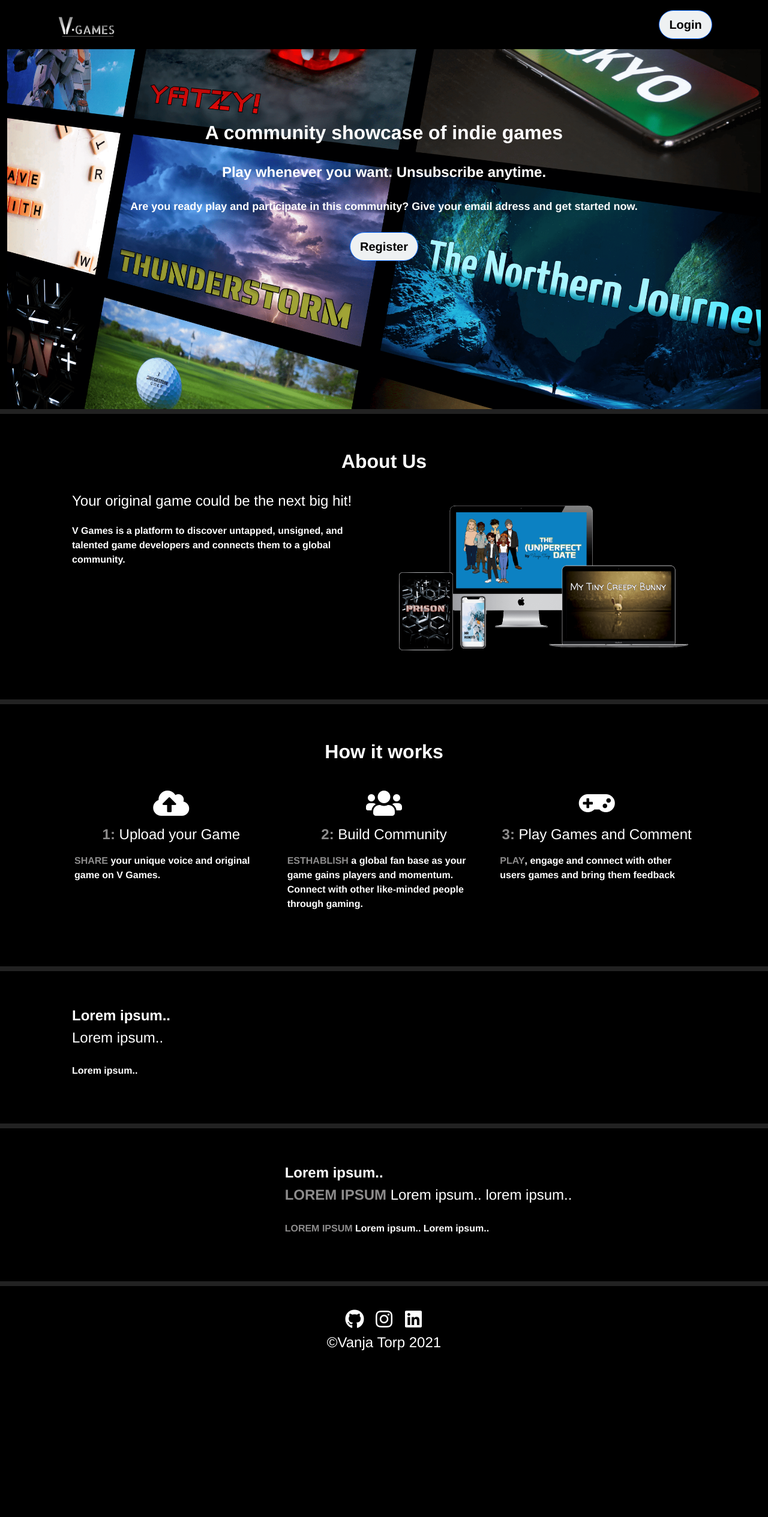
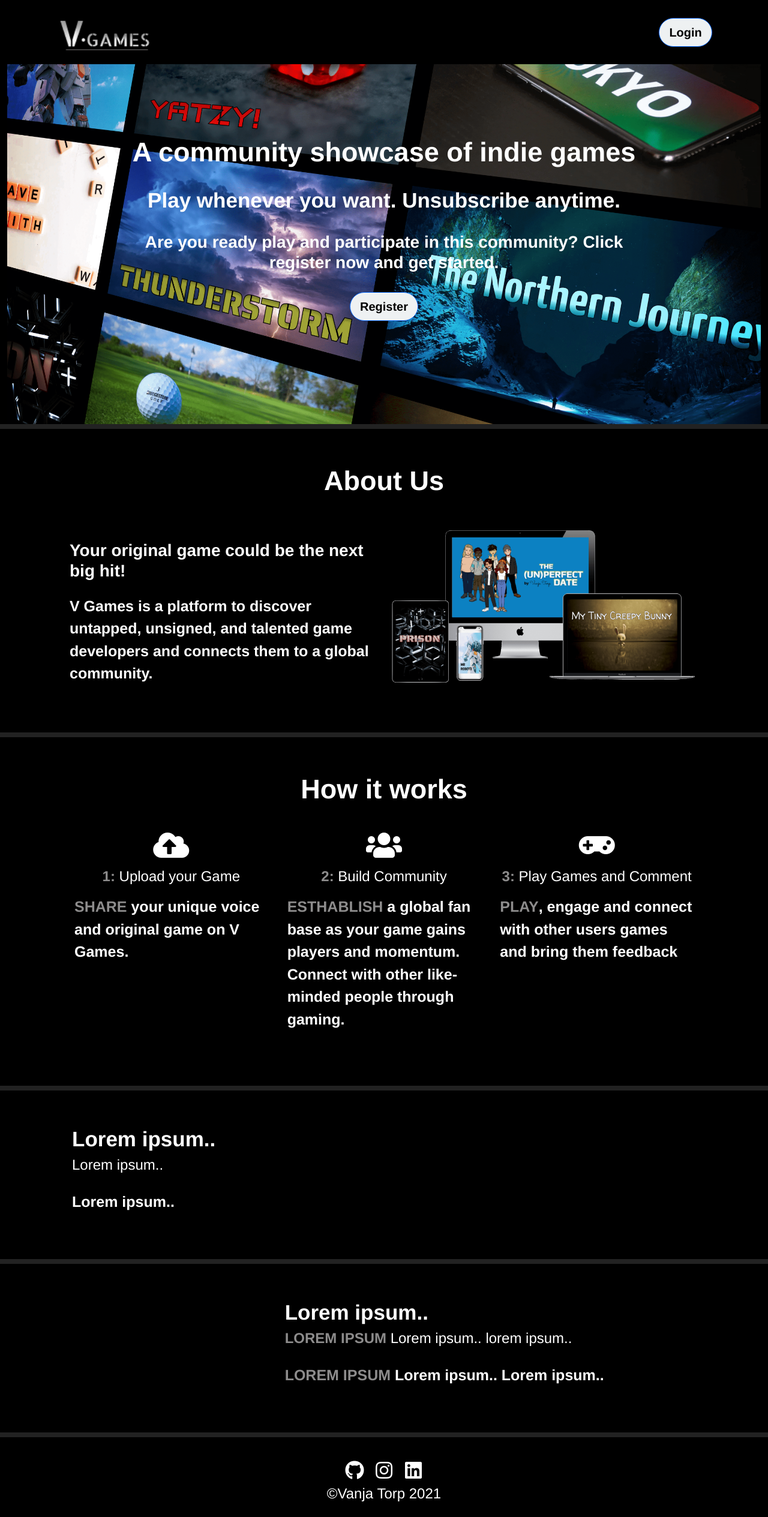
Before and after one commit to VTwin90/VGAME, a Flask app: page / in a window 1280 px wide. Shown: the whole page at 60% size. Before the commit the page ends 2251 px from the top, so only its background shows below. Run offline with Flask 2, Linux system fonts and the light colour scheme; some libraries are stand-ins or nearby versions.

Commit message:
update index.html and add media screens and styles

```diff
--- a/static/css/style.css
+++ b/static/css/style.css
@@ -195,4 +195,89 @@ p.description_text {
     .navbar {
         margin: 0%;
     }
+
+    h1 {
+        font-size: 35px;
+    }
+
+    h2 {
+        font-size: 25px;
+    }
+
+    h3 {
+        font-size: 20px;
+    }
+
+    p {
+        padding-top: 3%;
+        font-size: 18px;
+    }
+
+    p.username_text{
+        font-size: 16px;
+    }
 }
+
+@media only screen and (min-width: 1000px) {
+
+    h1 {
+        font-size: 40px;
+    }
+
+    h2 {
+        font-size: 30px;
+    }
+
+    h3 {
+        font-size: 24px;
+    }
+
+    p {
+        font-size: 20px;
+    }
+
+    .about_section{
+        padding: 40px 0px 0px 0px;
+    }
+}
+
+@media only screen and (min-width: 1200px) {
+
+    h1 {
+        font-size: 45px;
+    }
+
+    h2 {
+        font-size: 35px;
+    }
+
+    h3 {
+        font-size: 28px;
+    }
+
+    h5 {
+        font-size: 24px;
+    }
+
+    h6{
+        font-size: 22px;
+    }
+
+    p {
+        font-size: 25px;
+    }
+
+    a.nav-link {
+        font-size: x-large;
+    }
+
+    p.username_text{
+        font-size: 20px;
+    }
+
+    .logo{
+        width:160px;
+        height: 75px;
+    }
+
+}
--- a/templates/index.html
+++ b/templates/index.html
@@ -30,7 +30,7 @@
         <!--Navigation customised from BOOTSTRAP -->
         <div class="container">
             <nav class="navbar navbar-dark">
-                <a class="navbar-brand" href="index.html"><img src="static/images/logo.png" alt="logo" width="100" height="50" />
+                <a class="navbar-brand" href="index.html"><img src="static/images/logo.png" class="logo" alt="logo" width="100" height="50" />
                 </a>
                 <div>
                     <ul class="navbar-nav ms-auto">
@@ -63,7 +63,7 @@
                 <br>
                 <h2>Play whenever you want. Unsubscribe anytime.</h2>
                 <br>
-                <h3>Are you ready play and participate in this community? Give your email adress and get started now.
+                <h3>Are you ready play and participate in this community? Click register now and get started.
                 </h3>
                 <br>
                 <form>
@@ -168,11 +168,11 @@
     <div id="section" class="container">
         <div class="row">
             <h1 class="text-center pb-4">About Us</h1>
-            <div class="col-sm-12 col-md-6">
-                <h4>Your original game could be the next big hit!</h4>
+            <div class="col-sm-12 col-md-6 px-2 about_section">
+                <h3>Your original game could be the next big hit!</h3>
                 <p>V Games is a platform to discover untapped, unsigned, and talented game developers and connects them to a global community.</p>
             </div>
-            <div class="col-sm-12 col-md-6">
+            <div class="col-sm-12 col-md-6 px-0">
                 <img  class="me-5" src="static/images/section1.png" width="100%" height="100%" alt="Section 1 Image">
             </div>
         </div>
```
